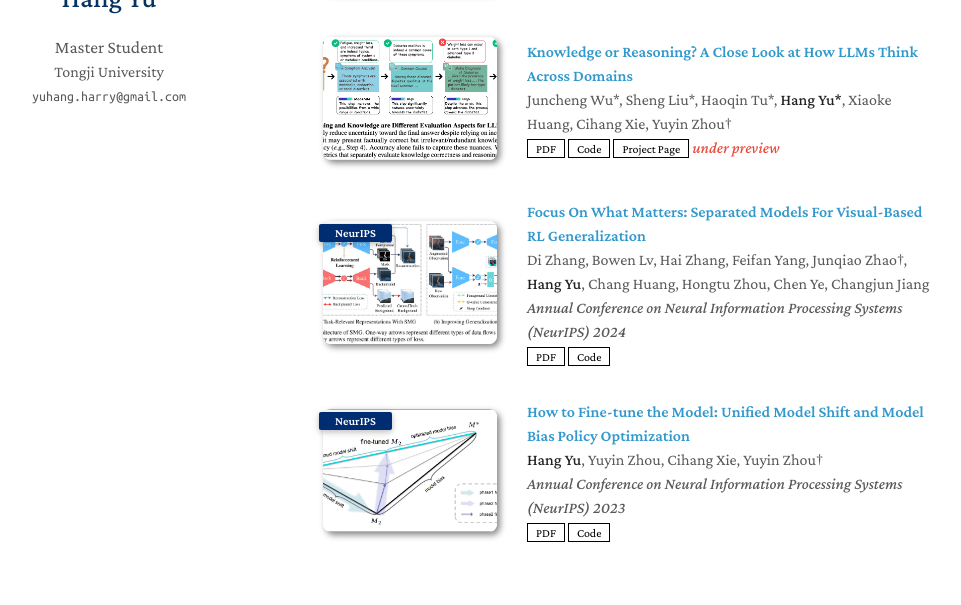
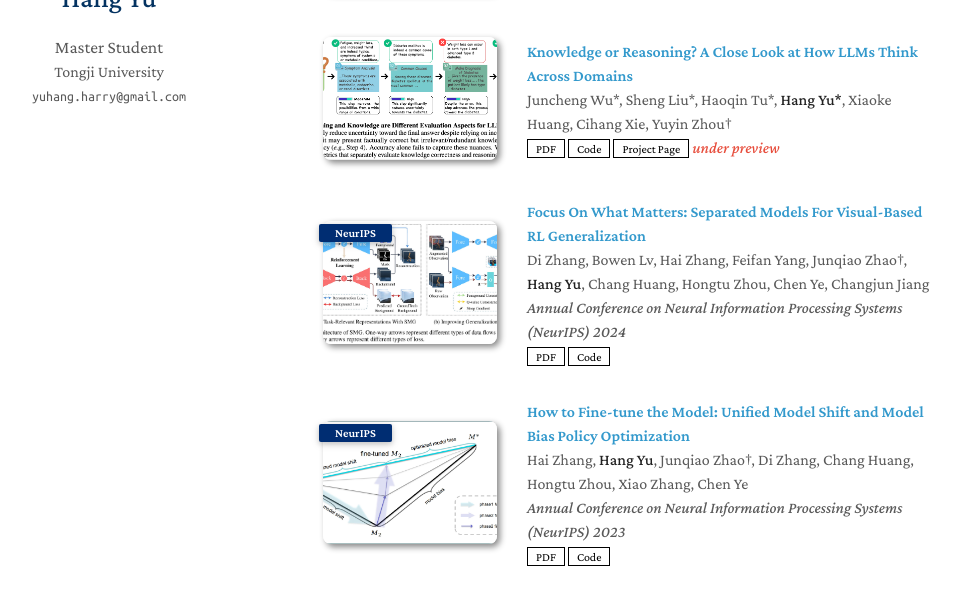
Before and after one commit to yuhang-harry/yuhang-harry.github.io, a Jekyll site: the page built from index.md, in a window 1280 px wide and 900 px high, scrolled down 933 px, cut to the strip 206-811 px from the top of the window. Shown: the whole strip, without its empty margins (167-1128 px from the left). Built offline with Jekyll 4.4.1, drawn with Linux system fonts in a browser that asks for light colours; a style sheet for code colours, icons or effects is not loaded.

Commit message:
usb author

```diff
--- a/_data/publications.yml
+++ b/_data/publications.yml
@@ -32,7 +32,7 @@ main:
     image: ./assets/img/SMG.png
 
   - title: "How to Fine-tune the Model: Unified Model Shift and Model Bias Policy Optimization"
-    authors: <strong>Hang Yu</strong>, Yuyin Zhou, Cihang Xie, Yuyin Zhou†
+    authors: Hai Zhang, <strong>Hang Yu</strong>, Junqiao Zhao†, Di Zhang, Chang Huang, Hongtu Zhou, Xiao Zhang, Chen Ye
     conference_short: NeurIPS
     conference: Annual Conference on Neural Information Processing Systems (NeurIPS) 2023
     pdf: https://openreview.net/pdf?id=d7a5TpePV7
```
